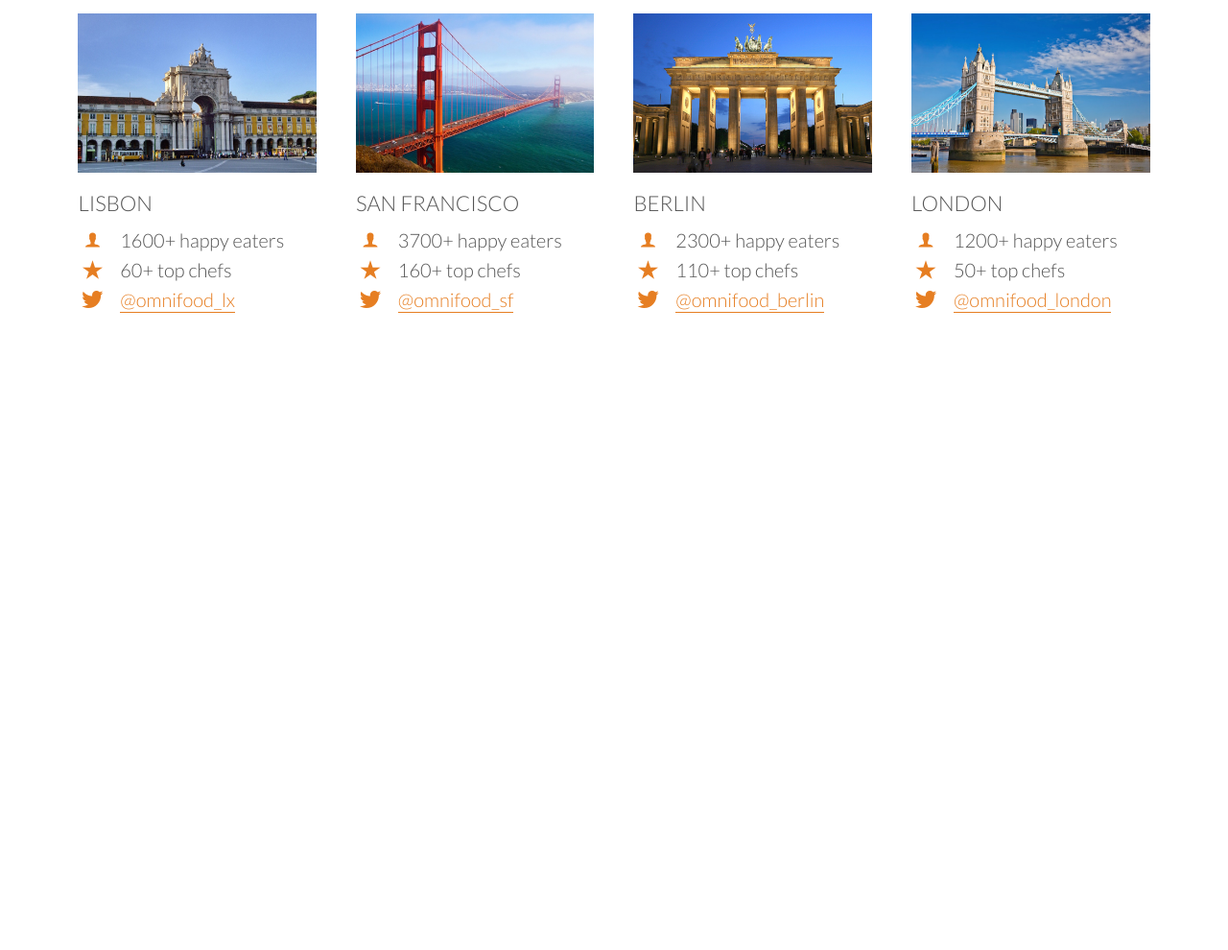
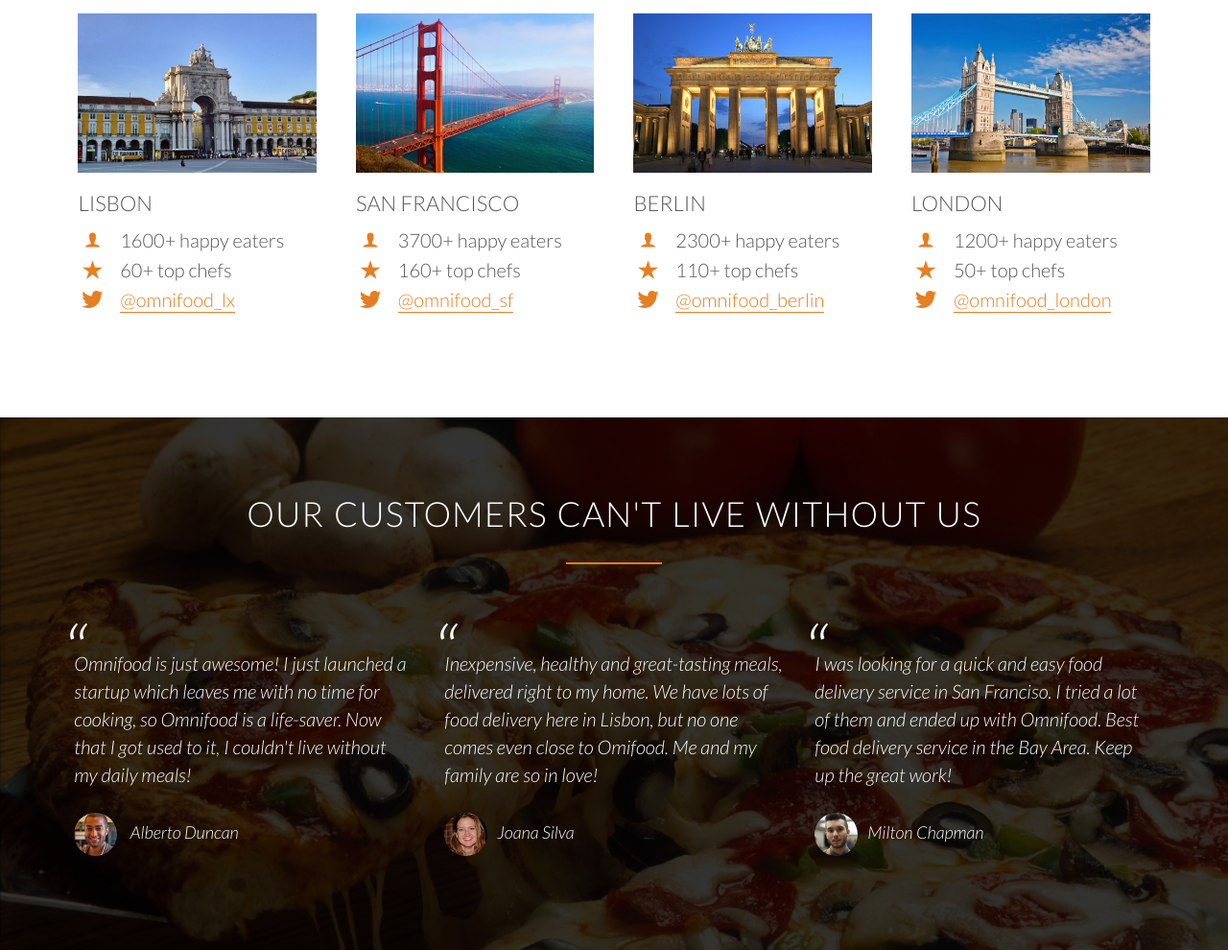
Before and after one commit to rnobrelima/Omnifood, a plain HTML site: page index.html in a window 1280 px wide. Shown: the part 2940-3930 px from the top of the page at 96% size. Before the commit the page ends 3375 px from the top, so only its background shows below. Drawn offline with Linux system fonts and the light colour scheme; files whose address does not match are found by name.

Commit message:
customer testimonials part 1 and 2

```diff
--- a/index.html
+++ b/index.html
@@ -216,6 +216,32 @@
             </div>
         </div>
     </section>
+
+    <section class="section-testimonials">
+        <div class="row">
+            <h2>Our customers can't live without us</h2>
+        </div>
+        <div class="row">
+            <div class="col span-1-of-3">
+                <blockquote>
+                    Omnifood is just awesome! I just launched a startup which leaves me with no time for cooking, so Omnifood is a life-saver. Now that I got used to it, I couldn't live without my daily meals!
+                <cite> <img src="./resources/img/customer-1.jpg" alt=""> Alberto Duncan</cite>
+                </blockquote>
+            </div>
+            <div class="col span-1-of-3">
+                <blockquote>
+                    Inexpensive, healthy and great-tasting meals, delivered right to my home. We have lots of food delivery here in Lisbon, but no one comes even close to Omifood. Me and my family are so in love!
+                <cite> <img src="./resources/img/customer-2.jpg" alt="">Joana Silva</cite>
+                </blockquote>
+            </div>
+            <div class="col span-1-of-3">
+                <blockquote>
+                    I was looking for a quick and easy food delivery service in San Franciso. I tried a lot of them and ended up with Omnifood. Best food delivery service in the Bay Area. Keep up the great work!
+                <cite> <img src="./resources/img/customer-3.jpg" alt="">Milton Chapman</cite>
+                </blockquote>
+            </div>
+        </div>
+    </section>
 </body>
 
 </html>
--- a/resources/css/style.css
+++ b/resources/css/style.css
@@ -166,6 +166,7 @@ header {
     background-size: cover;
     background-position: center;
     height: 100vh;
+    background-attachment: fixed;
 }
 
 .hero-text-box {
@@ -315,3 +316,42 @@ header {
 .city-feature {
     margin-bottom: 5px;
 }
+
+/*                 TEsTIMONIALS                   */
+
+.section-testimonials {
+    background-image: linear-gradient(rgba(0, 0, 0, 0.8), rgba(0, 0, 0, 0.8) ),  url(/resources/css/img/back-customers.jpg);
+    background-size: cover;
+    color: #fff;
+    background-attachment: fixed;
+}
+
+blockquote {
+    padding: 2%;
+    font-style: italic;
+    line-height: 145%;
+    position: relative;
+    margin-top: 40px;
+}
+
+blockquote:before{
+    content: "\201c";
+    font-size: 400%;
+    display: block;
+    position: absolute;
+    top: -5px;
+    left: -5px;
+}
+
+cite {
+    font-size: 90%;
+    margin-top: 25px;
+    display: block;
+}
+
+cite img {
+    height: 45px;
+    border-radius: 50%;
+    margin-right: 10px;
+    vertical-align: middle;
+}
```
Also changed, not shown: resources/css/img/back-customers.jpg (renamed from resources/img/back-customers.jpg).
